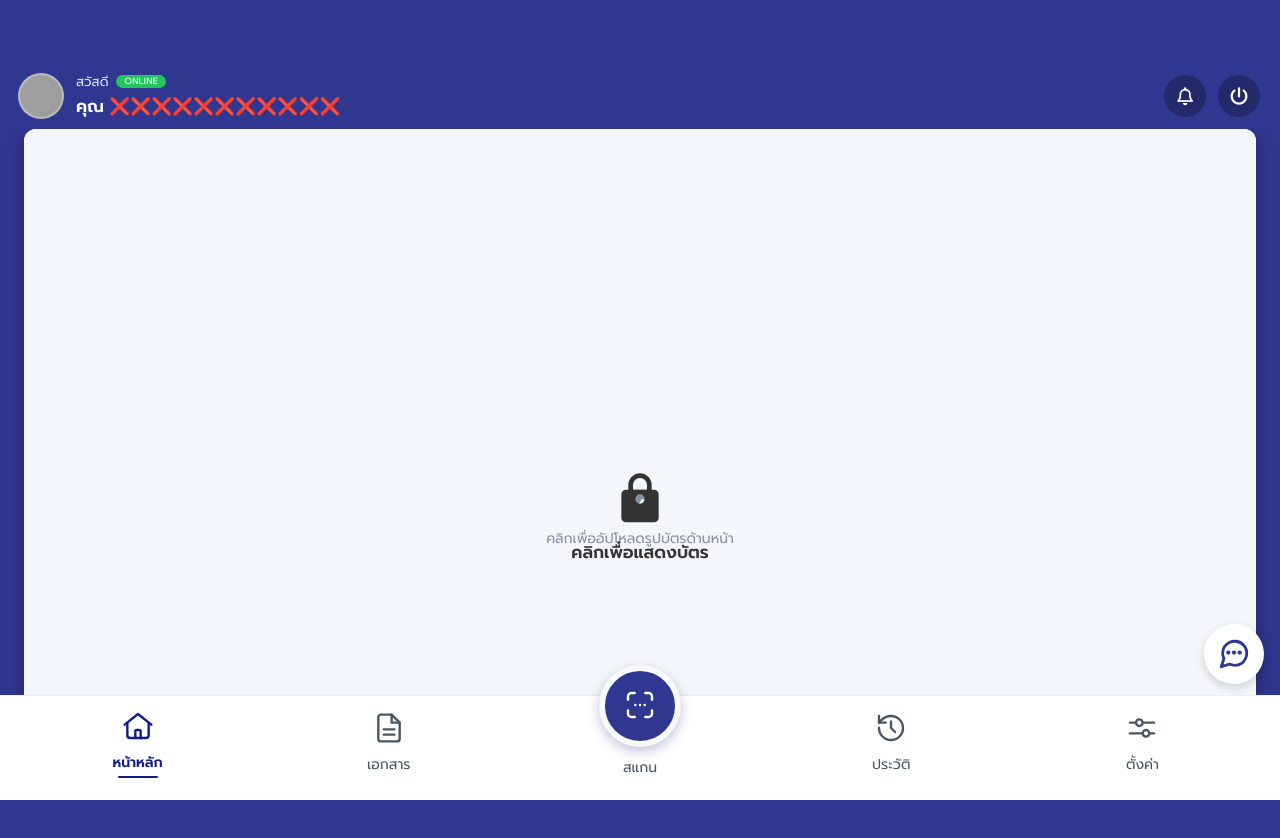
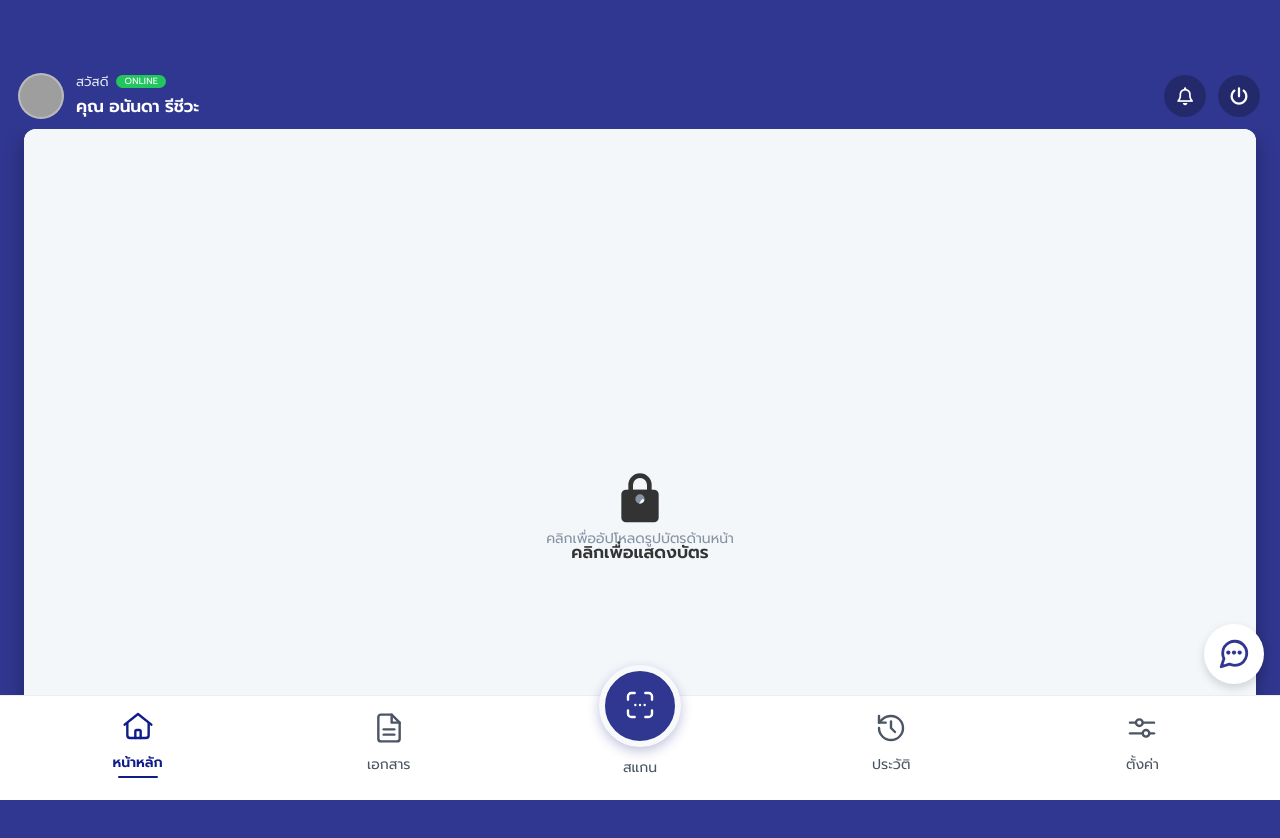
Before and after one commit to pppp167/matt, a plain HTML site: page index.html in a window 1280 px wide. Shown: the top 838 px of the page. Drawn offline with Linux system fonts and the light colour scheme; grey boxes are pictures that could not be loaded; a web font is replaced by a local one.

Commit message:
Update index.html

```diff
--- a/index.html
+++ b/index.html
@@ -571,7 +571,7 @@
           </div>
           <div class="user-text">
             <p>สวัสดี <span class="online-badge">ONLINE</span></p>
-            <h1>คุณ ❌❌❌❌❌❌❌❌❌❌❌</h1>
+            <h1>คุณ อนันดา รีชีวะ</h1>
           </div>
         </div>
 
```
